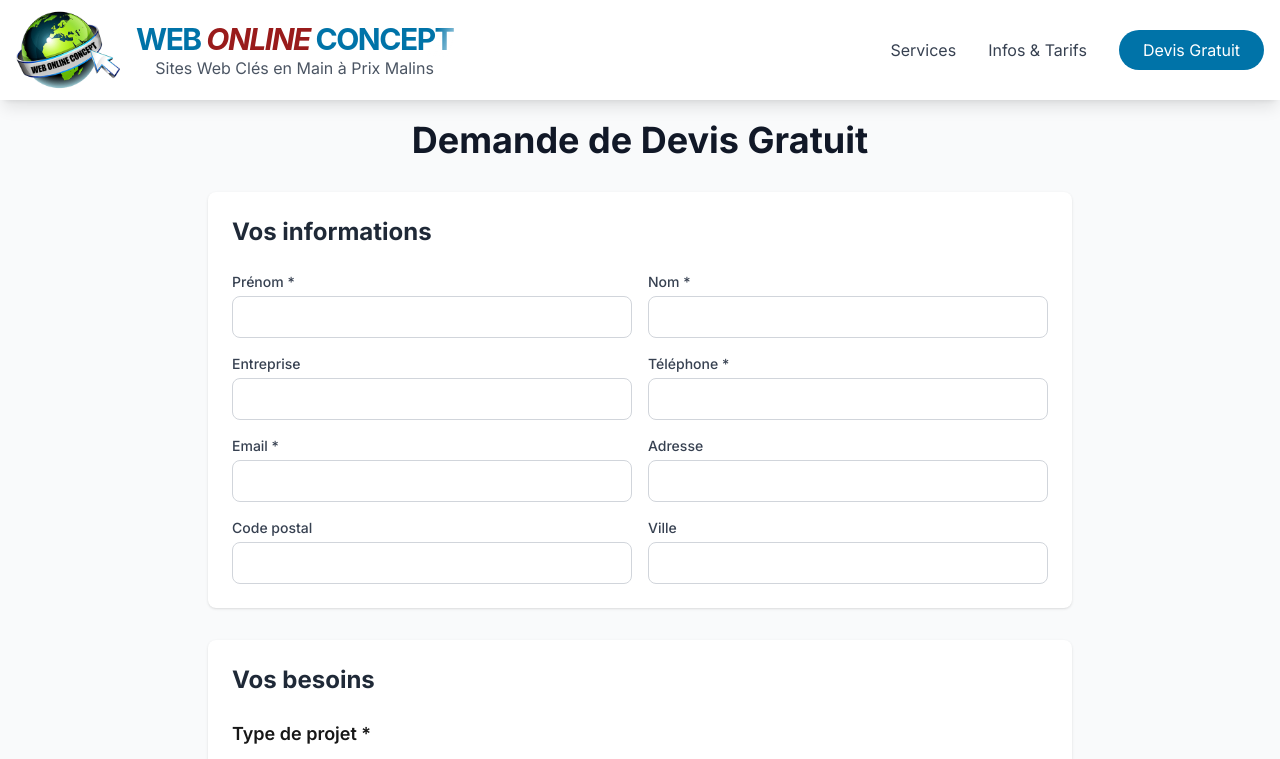
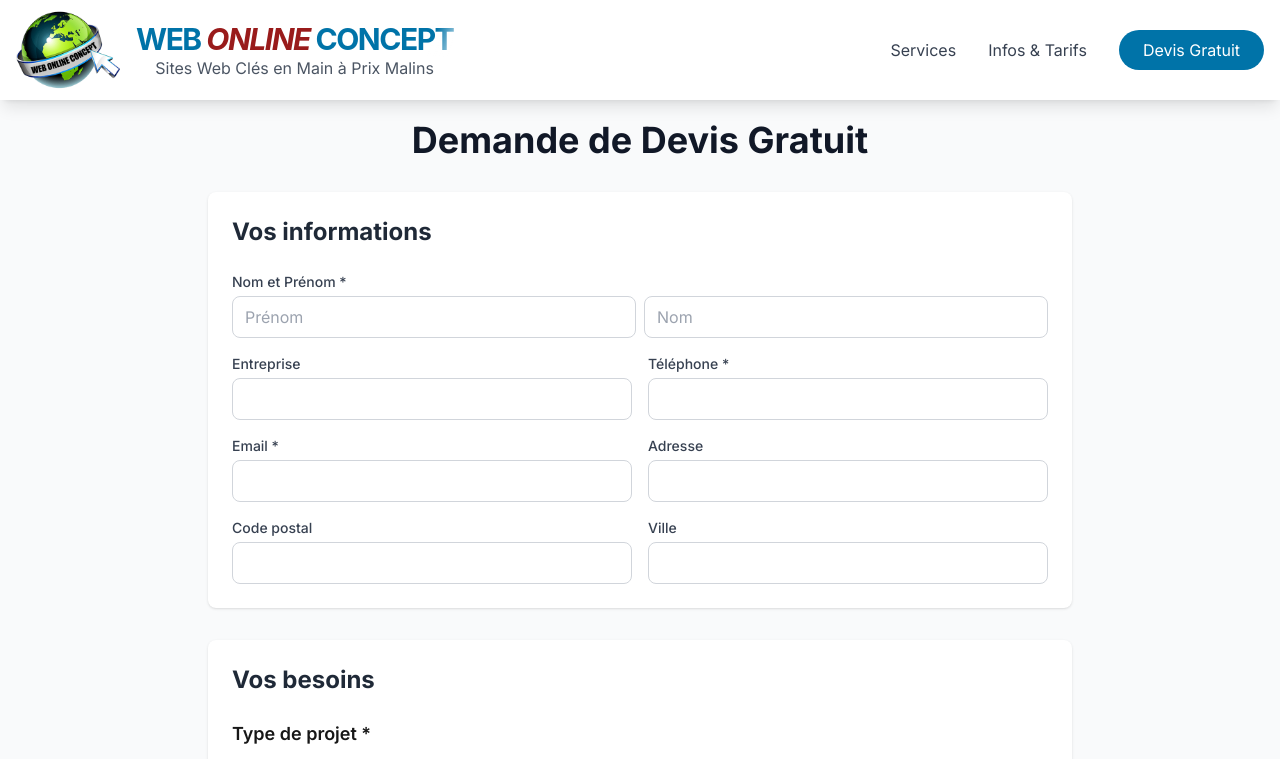
Before and after one commit to Web-Online-Concept/web-online-concept, a Next.js app: page /demande-devis in a window 1280 px wide. Shown: the top 759 px of the page. Built offline with nearby package versions, Linux system fonts and the light colour scheme.

Commit message:
Ajouter champ URL site actuel et réorganiser nom/prénom

```diff
--- a/app/api/devis/route.js
+++ b/app/api/devis/route.js
@@ -156,6 +156,7 @@ export async function POST(request) {
         }</p>
         <p><strong>Client :</strong> ${formData.prenom} ${formData.nom}</p>
         ${formData.entreprise ? `<p><strong>Entreprise :</strong> ${formData.entreprise}</p>` : ''}
+        ${formData.siteActuel ? `<p><strong>Site web actuel :</strong> <a href="${formData.siteActuel}">${formData.siteActuel}</a></p>` : ''}
         <p><strong>Email :</strong> ${formData.email}</p>
         <p><strong>Téléphone :</strong> ${formData.telephone}</p>
         ${formData.adresse || formData.codePostal || formData.ville ? `
--- a/app/demande-devis/page.js
+++ b/app/demande-devis/page.js
@@ -16,10 +16,11 @@ export default function DemandeDevis() {
     entreprise: '',
     email: '',
     telephone: '',
+    siteActuel: '',
     adresse: '',
     codePostal: '',
     ville: '',
-    typeProjet: 'nouveau', // 'nouveau' ou 'remplacement'
+    typeProjet: 'nouveau', // 'nouveau' ou 'remplacement' ou 'client-existant'
     siteWeb: true,
     options: {},
     codePromo: '',
@@ -187,29 +188,28 @@ export default function DemandeDevis() {
           <div className="bg-white rounded-lg shadow p-6">
             <h2 className="text-2xl font-bold mb-6 text-gray-800">Vos informations</h2>
             <div className="grid md:grid-cols-2 gap-4">
-              <div>
+              <div className="md:col-span-2">
                 <label className="block text-sm font-medium text-gray-700 mb-1">
-                  Prénom *
+                  Nom et Prénom *
                 </label>
+                <div className="grid grid-cols-2 gap-2">
                   <input
                     type="text"
                     required
+                    placeholder="Prénom"
                     value={formData.prenom}
                     onChange={(e) => setFormData({...formData, prenom: e.target.value})}
                     className="w-full px-3 py-2 border border-gray-300 rounded-lg focus:outline-none focus:ring-2 focus:ring-[#0073a8]"
                   />
-              </div>
-              <div>
-                <label className="block text-sm font-medium text-gray-700 mb-1">
-                  Nom *
-                </label>
                   <input
                     type="text"
                     required
+                    placeholder="Nom"
                     value={formData.nom}
                     onChange={(e) => setFormData({...formData, nom: e.target.value})}
                     className="w-full px-3 py-2 border border-gray-300 rounded-lg focus:outline-none focus:ring-2 focus:ring-[#0073a8]"
                   />
+                </div>
               </div>
               <div>
                 <label className="block text-sm font-medium text-gray-700 mb-1">
@@ -234,6 +234,20 @@ export default function DemandeDevis() {
                   className="w-full px-3 py-2 border border-gray-300 rounded-lg focus:outline-none focus:ring-2 focus:ring-[#0073a8]"
                 />
               </div>
+              {(formData.typeProjet === 'remplacement' || formData.typeProjet === 'client-existant') && (
+                <div className="md:col-span-2">
+                  <label className="block text-sm font-medium text-gray-700 mb-1">
+                    Adresse de votre site web actuel
+                  </label>
+                  <input
+                    type="url"
+                    placeholder="https://www.mon-site.fr"
+                    value={formData.siteActuel}
+                    onChange={(e) => setFormData({...formData, siteActuel: e.target.value})}
+                    className="w-full px-3 py-2 border border-gray-300 rounded-lg focus:outline-none focus:ring-2 focus:ring-[#0073a8]"
+                  />
+                </div>
+              )}
               <div>
                 <label className="block text-sm font-medium text-gray-700 mb-1">
                   Email *
```
Lines whose indentation alone changed are shown as unchanged.
